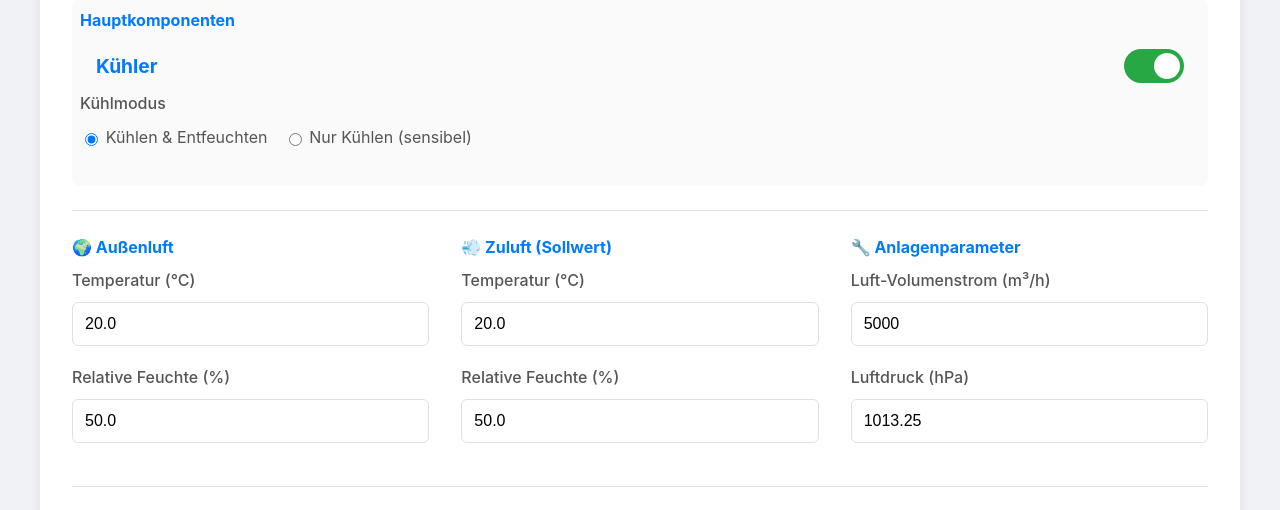
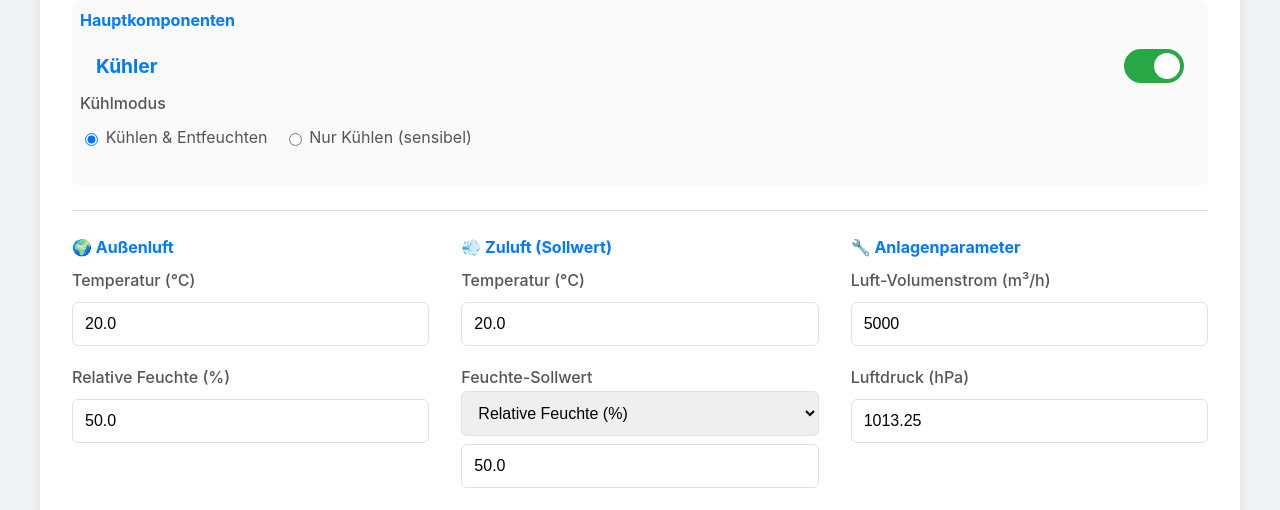
Before and after one commit to Oktaederim/RLTProzess17, a plain HTML site: page index.html in a window 1280 px wide. Shown: the part 219-729 px from the top of the page. Drawn offline with Linux system fonts and the light colour scheme.

Commit message:
Update index.html
Final 2

```diff
--- a/index.html
+++ b/index.html
@@ -58,8 +58,15 @@
                         <input type="number" id="tempZuluft" value="20.0" step="0.1" min="0" max="60">
                     </div>
                     <div class="input-group" id="sollFeuchteWrapper">
-                        <label for="rhZuluft">Relative Feuchte (%)</label>
+                        <label>
+                            Feuchte-Sollwert
+                            <select id="feuchteSollTyp">
+                                <option value="rh" selected>Relative Feuchte (%)</option>
+                                <option value="x">Absolute Feuchte (g/kg)</option>
+                            </select>
+                        </label>
                         <input type="number" id="rhZuluft" value="50.0" step="0.1" min="0" max="100">
+                        <input type="number" id="xZuluft" value="7.26" step="0.1" class="hidden">
                     </div>
                 </div>
 
@@ -170,7 +177,7 @@
                     <div class="slider-group"><label>Volumenstrom: <span id="volumenstromLabel">5000</span> m³/h</label><input type="range" id="volumenstromSlider" min="2500" max="7500" step="50" value="5000"></div>
                      <div class="slider-group"><label>Zuluft-Temperatur: <span id="tempZuluftLabel">20,0</span> °C</label><input type="range" id="tempZuluftSlider" min="14" max="26" step="0.1" value="20.0"></div>
                      <div class="slider-group" id="rhZuluftSliderGroup"><label>Zuluft-Rel. Feuchte: <span id="rhZuluftLabel">50,0</span> %</label><input type="range" id="rhZuluftSlider" min="30" max="70" step="0.5" value="50.0"></div>
-                    <div id="reference-details"><hr><div class="cost-display change reference"><span class="cost-label">Referenzkosten:</span><span class="cost-value" id="kostenReferenz">--</span></div><div class="cost-display change"><span class="cost-label">Δ Kosten:</span><span class="cost-value" id="kostenAenderung">--</span></div><div class="cost-display change parameter"><span class="cost-label">Δ Temperatur:</span><span class="cost-value" id="tempAenderung">--</span></div><div class="cost-display change parameter"><span class="cost-label">Δ Feuchte:</span><span class="cost-value" id="rhAenderung">--</span></div><div class="cost-display change parameter"><span class="cost-label">Δ Volumenstrom:</span><span class="cost-value" id="volumenAenderung">--</span></div></div>
+                    <div id="reference-details" class="invisible"><hr><div class="cost-display change reference"><span class="cost-label">Referenzkosten:</span><span class="cost-value" id="kostenReferenz">--</span></div><div class="cost-display change"><span class="cost-label">Δ Kosten:</span><span class="cost-value" id="kostenAenderung">--</span></div><div class="cost-display change parameter"><span class="cost-label">Δ Temperatur:</span><span class="cost-value" id="tempAenderung">--</span></div><div class="cost-display change parameter"><span class="cost-label">Δ Feuchte:</span><span class="cost-value" id="rhAenderung">--</span></div><div class="cost-display change parameter"><span class="cost-label">Δ Volumenstrom:</span><span class="cost-value" id="volumenAenderung">--</span></div></div>
                 </div>
                 <div class="cost-output-section">
                     <h4>Leistung & Betriebskosten (€/h)</h4>
```
